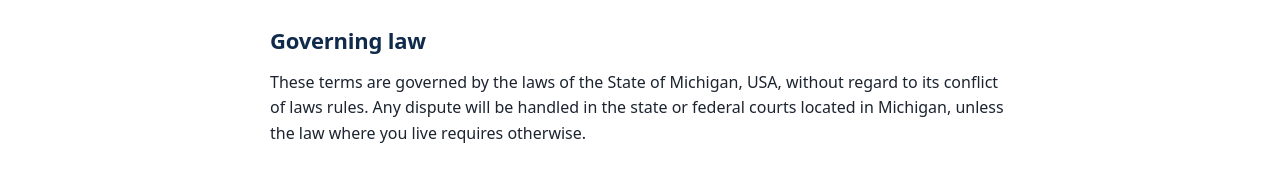
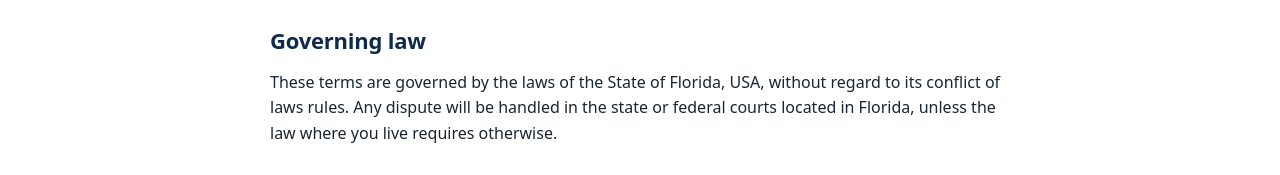
Before and after one commit to joshuaofisrael/namedscan, a plain HTML site: page terms.html in a window 1280 px wide. Shown: the part 2608-2783 px from the top of the page. Drawn offline with Linux system fonts and the light colour scheme.

Commit message:
Terms: governing law and venue Florida (LLC is a Florida LLC) (#13)
Co-authored-by: joshuaofisrael <joshuaofisrael@users.noreply.github.com>

```diff
--- a/terms.html
+++ b/terms.html
@@ -53,7 +53,7 @@
 <h2>Limitation of liability</h2>
 <p>To the fullest extent permitted by law, Joshua Israel Ventures LLC will not be liable for any indirect, incidental, special, consequential, or punitive damages, or for lost profits, revenue, customers, or data, arising from your use of the site or the service. Our total liability for any claim relating to the site or the service is limited to the amount you paid us for NamedScan in the 12 months before the event that gave rise to the claim.</p>
 <h2>Governing law</h2>
-<p>These terms are governed by the laws of the State of Michigan, USA, without regard to its conflict of laws rules. Any dispute will be handled in the state or federal courts located in Michigan, unless the law where you live requires otherwise.</p>
+<p>These terms are governed by the laws of the State of Florida, USA, without regard to its conflict of laws rules. Any dispute will be handled in the state or federal courts located in Florida, unless the law where you live requires otherwise.</p>
 <h2>Partner program</h2>
 <p>Referral partners are also bound by the terms on the <a href="/partners.html">partner program page</a>.</p>
 <h2>Changes to these terms</h2>
```
Also changed, not shown: llms.txt.
